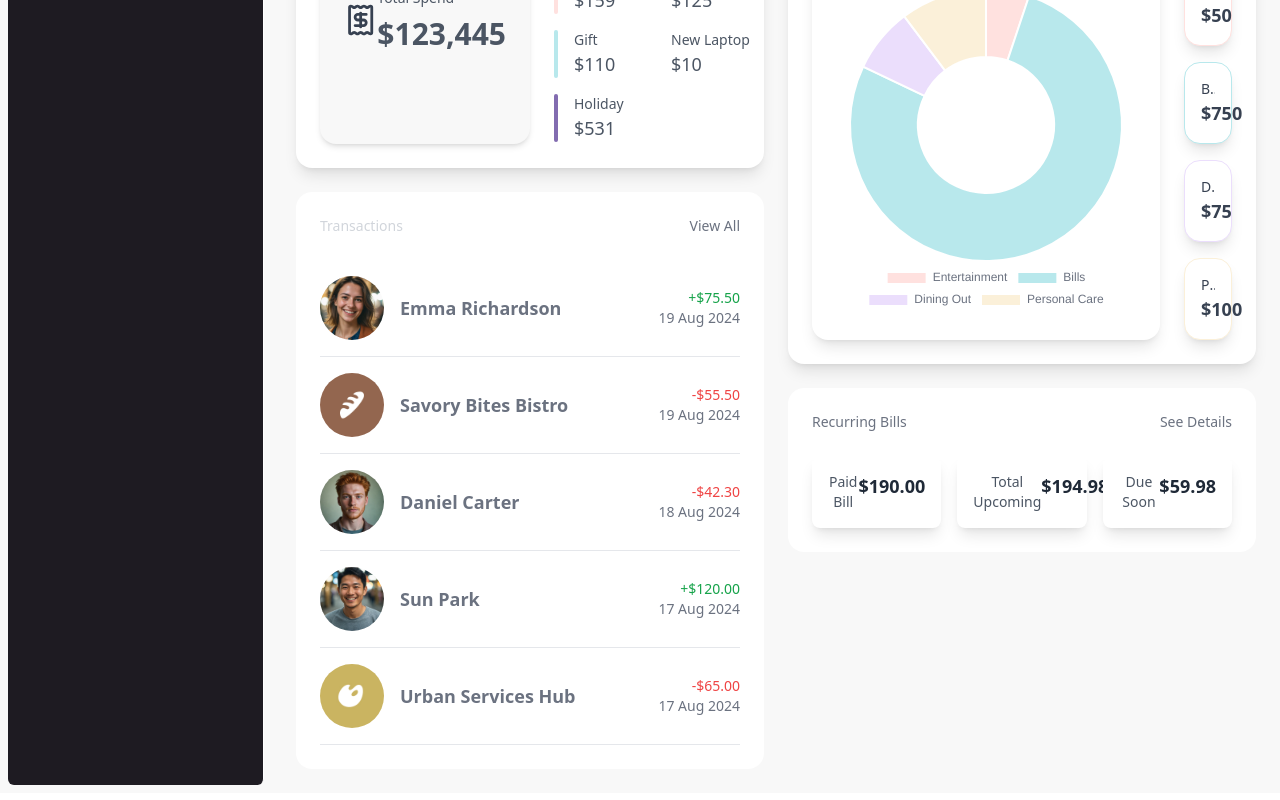
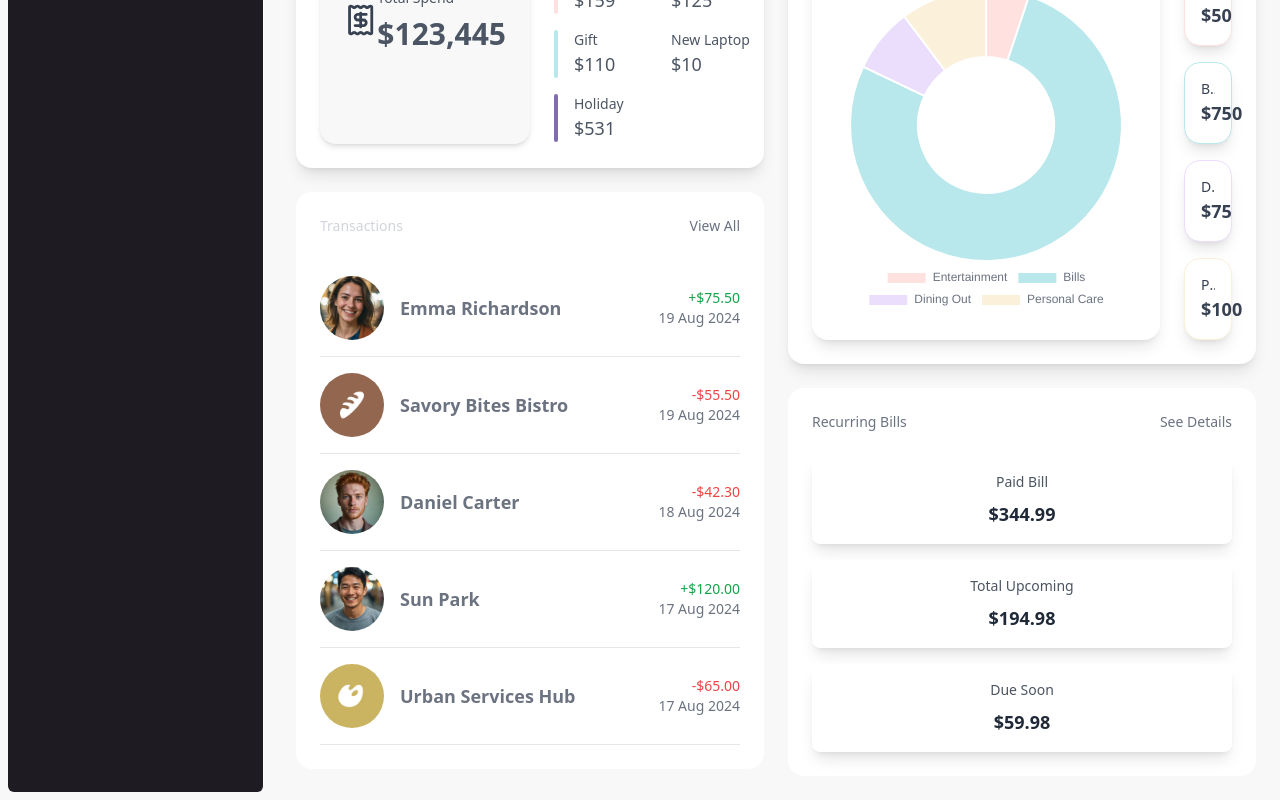
Before and after one commit to kareen133/personal-Finance-app, a Vue app: page /OverView in a window 1280 px wide. Shown: the part 460-1260 px from the top of the page. Built offline with nearby package versions, Linux system fonts and the light colour scheme.

Commit message:
Update Bills.vue

```diff
--- a/src/components/Bills.vue
+++ b/src/components/Bills.vue
@@ -22,25 +22,27 @@ const paidBillsTotal = transactions
       </RouterLink>
     </div>
 
-    <div class="grid grid-cols-1 sm:grid-cols-3 gap-4">
+    <div class="grid grid-cols-1 gap-4">
       <div
-        class="flex flex-col sm:flex-row justify-between bg-white p-4 rounded-lg text-center shadow-lg"
+        class="flex flex-col justify-between bg-white p-4 rounded-lg text-center shadow-lg"
       >
-        <p class="text-sm text-gray-600 mb-2 sm:mb-0">Paid Bill</p>
-        <p class="text-lg font-bold text-gray-800">$190.00</p>
+        <p class="text-sm text-gray-600 mb-2">Paid Bill</p>
+        <p class="text-lg font-bold text-gray-800">
+          ${{ paidBillsTotal.toFixed(2) }}
+        </p>
       </div>
 
       <div
-        class="flex flex-col sm:flex-row justify-between bg-white p-4 rounded-lg text-center shadow-lg"
+        class="flex flex-col justify-between bg-white p-4 rounded-lg text-center shadow-lg"
       >
-        <p class="text-sm text-gray-600 mb-2 sm:mb-0">Total Upcoming</p>
+        <p class="text-sm text-gray-600 mb-2">Total Upcoming</p>
         <p class="text-lg font-bold text-gray-800">$194.98</p>
       </div>
 
       <div
-        class="flex flex-col sm:flex-row justify-between bg-white p-4 rounded-lg text-center shadow-lg"
+        class="flex flex-col justify-between bg-white p-4 rounded-lg text-center shadow-lg"
       >
-        <p class="text-sm text-gray-600 mb-2 sm:mb-0">Due Soon</p>
+        <p class="text-sm text-gray-600 mb-2">Due Soon</p>
         <p class="text-lg font-bold text-gray-800">$59.98</p>
       </div>
     </div>
```
